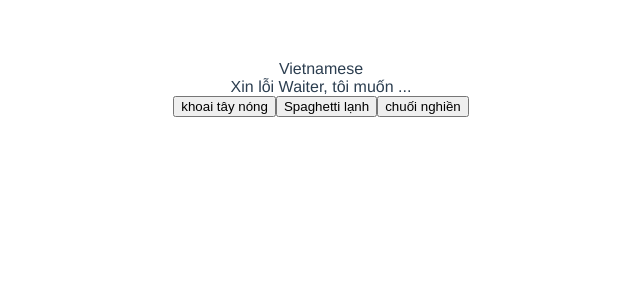
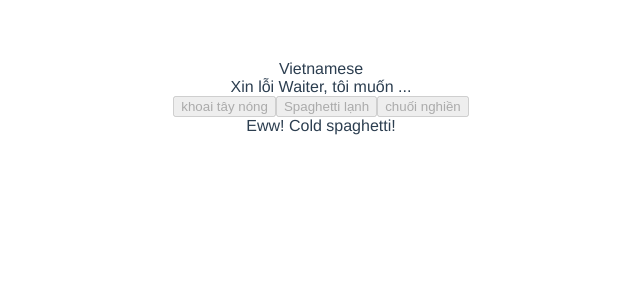
Before and after one commit to BethanyDrake/trijam-88, a Vue app: page / in a window 1280 px wide. Both pictures are taken after a click on the button "Spaghetti lạnh". Shown: the top 300 px of the page, without its empty margins (319-959 px from the left). Built offline with nearby package versions, Linux system fonts and the light colour scheme.

Commit message:
display result

```diff
--- a/src/App.vue
+++ b/src/App.vue
@@ -2,9 +2,19 @@
   <div id="app">
     <div>{{languageName}}</div>
     <div>{{introText}}</div>
-    <button>{{buttonText[0]}}</button>
-    <button>{{buttonText[1]}}</button>
-    <button>{{buttonText[2]}}</button>
+
+
+    <div v-if="buttonsEnabled">
+    <button v-for="option in buttonText" :key="option" v-on:click="select(option)">
+      {{option}}</button>
+
+    </div>
+    <div v-else>
+      <button disabled v-for="option in buttonText" :key="option" v-on:click="select(option)">
+        {{option}}</button>
+    </div>
+
+    <div v-if="!buttonsEnabled">{{resultMessage}}</div>
   </div>
 </template>
 
@@ -25,15 +35,37 @@ let coldSpag = randomEntry[3]
 let mashedBanana = randomEntry[4]
 
 let buttonText = [hotPotato, coldSpag, mashedBanana].sort(() => Math.random() -0.5)
+let resultMessage =""
+let buttonsEnabled = true;
+const select = (buttonText) => {
+  console.log("selected "+ buttonText)
+  data.buttonsEnabled = false;
+
+  if (buttonText===hotPotato) {
+    data.resultMessage = "Yum! Hot potato!"
+  }else if (buttonText===coldSpag) {
+    data.resultMessage = "Eww! Cold spaghetti!"
+  }
+  else {
+    data.resultMessage = "Meh. Mashed banana."
+  }
+}
+
+const data = {
+  resultMessage,
+  languageName,
+    introText,
+    buttonText,
+    buttonsEnabled,
+}
 
 //console.log(+ ": " + randomEntry[5])
 export default {
   name: 'App',
-  data: () => ({
-    languageName,
-    introText,
-    buttonText,
-  }),
+  data: () => data,
+  methods: {
+    select
+  }
 }
 </script>
 
```
